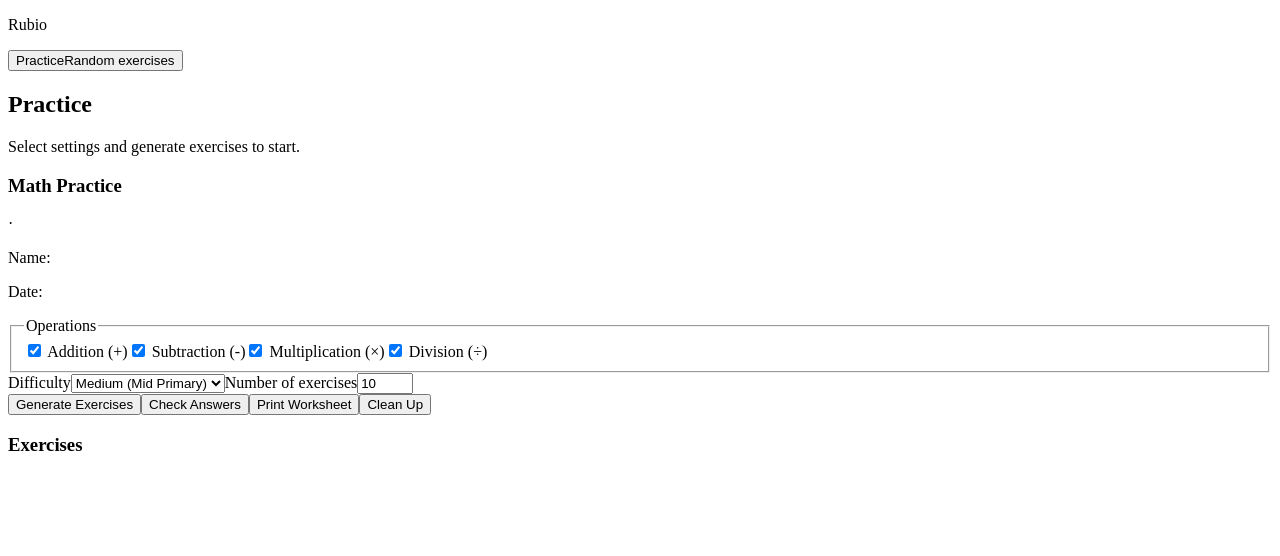
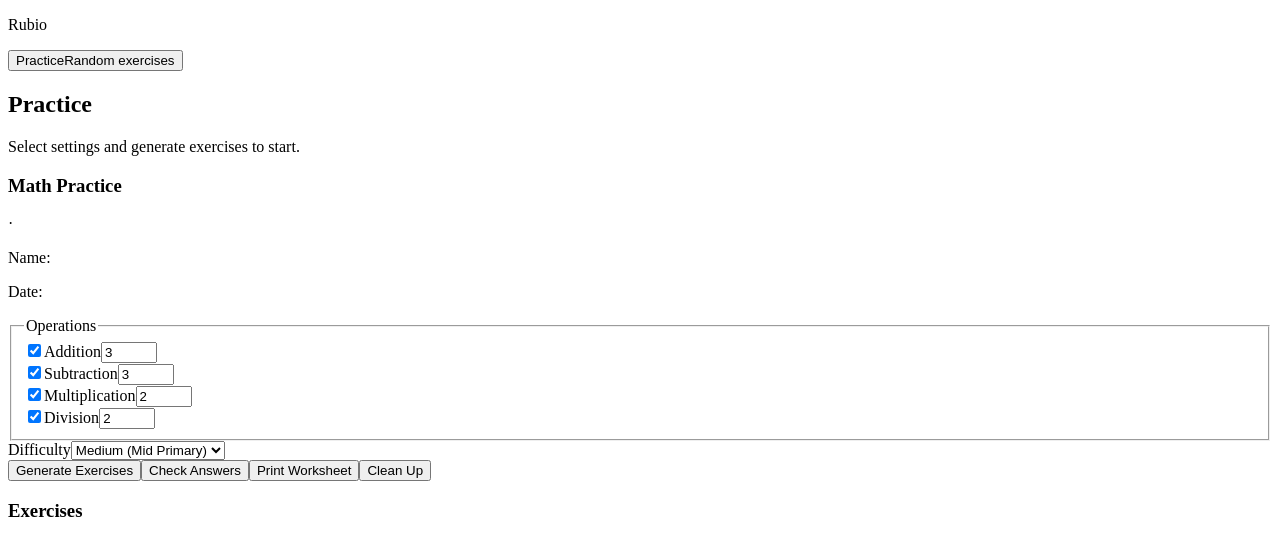
Before and after one commit to juacker/rubio, a React (Vite) app: page / in a window 1280 px wide. Shown: the top 556 px of the page. Built offline with nearby package versions, Linux system fonts and the light colour scheme; the HTML template or start-up script is replaced by a standard one.

Commit message:
feat: set num operations per type

```diff
--- a/src/App.jsx
+++ b/src/App.jsx
@@ -107,7 +107,7 @@ function divWorkLines(exercise) {
 function App() {
   const [operations, setOperations] = useState(['add', 'sub', 'mul', 'div']);
   const [difficulty, setDifficulty] = useState('medium');
-  const [count, setCount] = useState(10);
+  const [counts, setCounts] = useState({ add: 3, sub: 3, mul: 2, div: 2 });
   const [exercises, setExercises] = useState([]);
   const [answers, setAnswers] = useState({});
   const [results, setResults] = useState([]);
@@ -169,15 +169,15 @@ function App() {
       return;
     }
 
-    if (!Number.isFinite(count) || count < 1 || count > 30) {
-      setMessage('Choose a number of exercises between 1 and 30.');
+    const total = operations.reduce((sum, op) => sum + (counts[op] || 0), 0);
+    if (total < 1) {
+      setMessage('Set at least 1 exercise for a selected operation.');
       return;
     }
 
-    const generated = Array.from({ length: count }, () => {
-      const operation = pickRandom(operations);
-      return createExercise(operation, difficulty);
-    });
+    const generated = operations.flatMap((op) =>
+      Array.from({ length: counts[op] || 0 }, () => createExercise(op, difficulty))
+    );
 
     setExercises(generated);
     setAnswers({});
@@ -269,38 +269,33 @@ function App() {
             <form className="settings-panel" onSubmit={(event) => event.preventDefault()}>
               <fieldset>
                 <legend>Operations</legend>
-                <label>
+                {['add', 'sub', 'mul', 'div'].map((op) => {
+                  const checked = operations.includes(op);
+                  return (
+                    <div className="op-row" key={op}>
+                      <label className="toggle">
                         <input
                           type="checkbox"
-                    checked={operations.includes('add')}
-                    onChange={() => toggleOperation('add')}
+                          checked={checked}
+                          onChange={() => toggleOperation(op)}
                         />
-                  {' '}Addition (+)
+                        <span className="toggle-track" />
+                        <span className="toggle-label">{operationLabels[op]}</span>
                       </label>
-                <label>
                       <input
-                    type="checkbox"
-                    checked={operations.includes('sub')}
-                    onChange={() => toggleOperation('sub')}
+                        type="number"
+                        className="op-count"
+                        min="0"
+                        max="10"
+                        disabled={!checked}
+                        value={counts[op]}
+                        onChange={(event) =>
+                          setCounts((prev) => ({ ...prev, [op]: Number(event.target.value) }))
+                        }
                       />
-                  {' '}Subtraction (-)
-                </label>
-                <label>
-                  <input
-                    type="checkbox"
-                    checked={operations.includes('mul')}
-                    onChange={() => toggleOperation('mul')}
-                  />
-                  {' '}Multiplication (×)
-                </label>
-                <label>
-                  <input
-                    type="checkbox"
-                    checked={operations.includes('div')}
-                    onChange={() => toggleOperation('div')}
-                  />
-                  {' '}Division (÷)
-                </label>
+                    </div>
+                  );
+                })}
               </fieldset>
 
               <label htmlFor="difficulty">Difficulty</label>
@@ -313,16 +308,6 @@ function App() {
                 <option value="medium">Medium (Mid Primary)</option>
                 <option value="hard">Hard (Upper Primary)</option>
               </select>
-
-              <label htmlFor="count">Number of exercises</label>
-              <input
-                id="count"
-                type="number"
-                min="1"
-                max="30"
-                value={count}
-                onChange={(event) => setCount(Number(event.target.value))}
-              />
 
               <div className="actions">
                 <button type="button" onClick={generateExercises}>
--- a/src/styles.css
+++ b/src/styles.css
@@ -207,8 +207,90 @@ h3 {
   accent-color: var(--brand);
 }
 
+.op-row {
+  display: flex;
+  align-items: center;
+  gap: 0.5rem;
+}
+
+.op-row .toggle {
+  flex: 1;
+  min-width: 0;
+  display: flex;
+  align-items: center;
+  gap: 0.45rem;
+  cursor: pointer;
+}
+
+.toggle input {
+  position: absolute;
+  opacity: 0;
+  width: 0;
+  height: 0;
+}
+
+.toggle-track {
+  flex-shrink: 0;
+  width: 2.2rem;
+  height: 1.25rem;
+  border-radius: 1rem;
+  background: var(--line);
+  position: relative;
+  transition: background-color 0.2s ease;
+}
+
+.toggle-track::after {
+  content: '';
+  position: absolute;
+  top: 2px;
+  left: 2px;
+  width: calc(1.25rem - 4px);
+  height: calc(1.25rem - 4px);
+  border-radius: 50%;
+  background: #fff;
+  transition: transform 0.2s ease;
+  box-shadow: 0 1px 2px rgba(0, 0, 0, 0.15);
+}
+
+.toggle input:checked + .toggle-track {
+  background: var(--brand);
+}
+
+.toggle input:checked + .toggle-track::after {
+  transform: translateX(calc(2.2rem - 1.25rem));
+}
+
+.toggle-label {
+  font-size: 0.88rem;
+  white-space: nowrap;
+}
+
+.op-count {
+  width: 2.8rem;
+  flex-shrink: 0;
+  padding: 0.28rem 0.2rem;
+  margin: 0;
+  border-radius: 8px;
+  border: 1px solid var(--line);
+  background: var(--surface-strong);
+  font: inherit;
+  font-size: 0.88rem;
+  text-align: center;
+  -moz-appearance: textfield;
+}
+
+.op-count::-webkit-inner-spin-button,
+.op-count::-webkit-outer-spin-button {
+  -webkit-appearance: none;
+  margin: 0;
+}
+
+.op-count:disabled {
+  opacity: 0.3;
+}
+
 .settings-panel select,
-.settings-panel input[type='number'] {
+.settings-panel input[type='number']:not(.op-count) {
   width: 100%;
   margin: 0.35rem 0 1rem;
   padding: 0.62rem 0.74rem;
```
Lines whose indentation alone changed are shown as unchanged.
